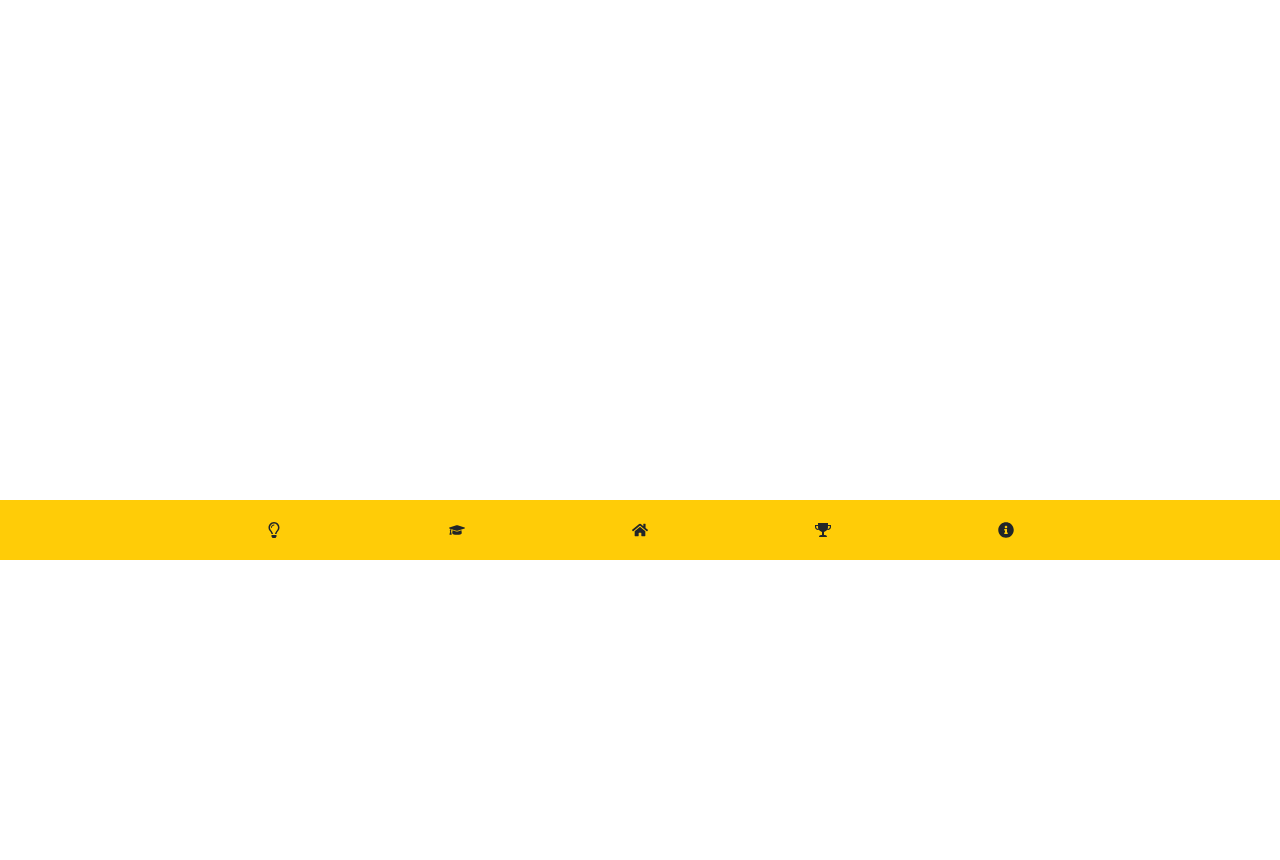
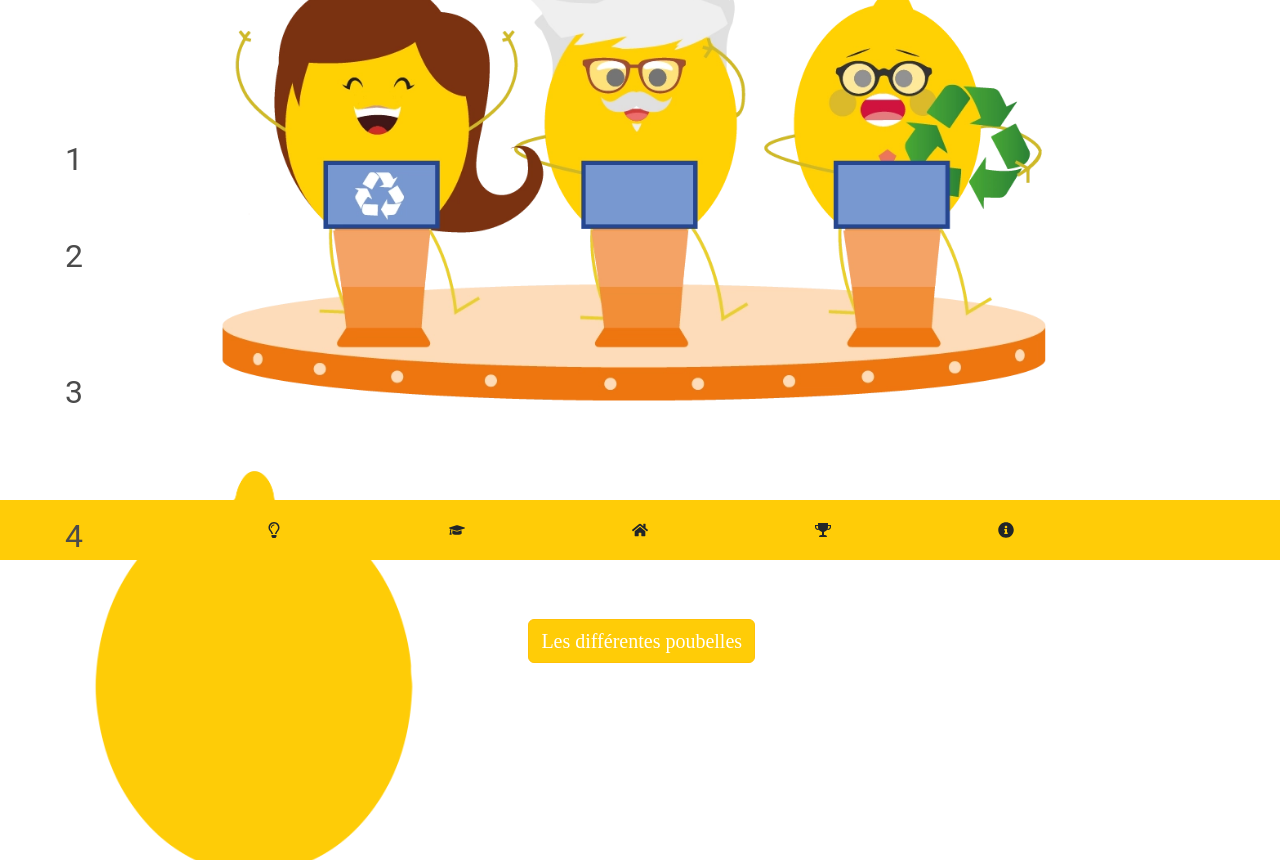
Before and after one commit to kameronramah/Lemontri, a React (Create React App) app: page /quizzhome in a window 1280 px wide. Shown: the part 240-1100 px from the top of the page. Before the commit the page ends 800 px from the top, so only its background shows below. Built offline with nearby package versions, Linux system fonts and the light colour scheme; no server answers; a web font is replaced by a local one; what react-chatbot-kit would draw is missing.

Commit message:
front quizz

```diff
--- a/src/App.css
+++ b/src/App.css
@@ -185,6 +185,54 @@ p.infoBulle{
 .citronAvocat{
   max-width: 60%;
   margin-top: 15%;
+}
+.citronQuizz{
+  max-width: 100%;
+  margin-top: -5%;
+}
+.citronCategorie{
+  max-width: 30%;
+  margin-right: 10%;
+}
+
+.boutonQuizz{
+  margin-top: 15%;
+}
+.nb{
+  position:absolute;
+  top:375px;
+  width:500px;
+  height:400px;
+  left: 65px;
+  z-index:2;
+  font-size:200%
+}
+.nb1{
+  position:absolute;
+  top:59%;
+  width:500px;
+  height:400px;
+  left: 65px;
+  z-index:2;
+  font-size:200%
+}
+.nb2{
+  position:absolute;
+  top:76%;
+  width:500px;
+  height:400px;
+  left: 65px;
+  z-index:2;
+  font-size:200%
+}
+.nb3{
+  position:absolute;
+  top:94%;
+  width:500px;
+  height:400px;
+  left: 65px;
+  z-index:2;
+  font-size:200%
 }
 
 #logoAccueil{
--- a/src/Pages/Authentication/Sign-up.js
+++ b/src/Pages/Authentication/Sign-up.js
@@ -50,7 +50,7 @@ const SignUp = () => {
         <div>
             <Container className="w-100 mx-auto">
                 <div className="d-flex">
-                    <img className="citronJoie img-fluid img-thumbnai" src={citronJoie}  alt="test"></img>
+                    <img className="citronJoie img-fluid img-thumbnai" src={citronJoie}  alt="Citron Joyeux"></img>
                     <div className="infoBulle1 text-center">
                         Vous avez réussi la première étape. Il ne reste plus qu’à renseigner les informations utiles pour vous connaître.
                         <br/>Nos citrons sont pressés de vous connaître !
--- a/src/Pages/Game/QuizzHome.js
+++ b/src/Pages/Game/QuizzHome.js
@@ -1,5 +1,9 @@
 import React from 'react'
 import {useNavigate} from "react-router-dom";
+import {Container} from 'react-bootstrap';
+import citronJoie from "../../img/Quizz.webp";
+import citronQuizz from "../../img/citronQuizz.webp";
+
 
 
 const QuizzHome = () => {
@@ -7,13 +11,48 @@ const QuizzHome = () => {
 
     return (
         <div>
-            <h1>LE QUIZZ MAZESTUEUX </h1>
-            <p>Teste tes connaissances sur le tri </p>
-            <ul>
-                 <button className='btn btn-warning ' onClick={e => navigate('/Quizzes')}>Les différentes poubelles</button>
-                 <button className='btn btn-warning ' onClick={e => navigate('/Quizzes')}>Les plastiques</button>
-                 <button className='btn btn-warning ' onClick={e => navigate('/Quizzes')}>Le verre </button>
-            </ul>
+            <Container className="w-100 mx-auto">
+                <div className='quizHaut text-center mt-4'>
+                    <h1>LE QUIZZ MAZESTUEUX </h1>
+                    <p>Teste tes connaissances sur le tri </p>
+                    <img className="citronQuizz img-fluid img-thumbnai" src={citronJoie}  alt="test"></img>
+                </div>
+
+
+                <div className='d-flex'>
+                    <img className="citronCategorie img-fluid img-thumbnai" src={citronQuizz}  alt="test"></img>
+                    <p className='nb'>1</p>
+                    <div  className='boutonQuizz'>
+                        <button className='btn btn-warning ' onClick={e => navigate('/Quizzes')}>Les différentes poubelles</button>
+                    </div>
+                </div>
+                <div className='d-flex'>
+                    <img className="citronCategorie img-fluid img-thumbnai" src={citronQuizz}  alt="test"></img>
+                    <p className='nb1'>2</p>
+                    <div  className='boutonQuizz'>
+                        <button className='btn btn-warning ' onClick={e => navigate('/Quizzes')}>Les différentes poubelles</button>
+                    </div>
+                </div>
+                <div className='d-flex'>
+                    <img className="citronCategorie img-fluid img-thumbnai" src={citronQuizz}  alt="test"></img>
+                    <p className='nb2'>3</p>
+                    <div  className='boutonQuizz'>
+                        <button className='btn btn-warning ' onClick={e => navigate('/Quizzes')}>Les plastiques</button>
+                    </div>
+                </div>
+                <div className='d-flex'>
+                    <img className="citronCategorie img-fluid img-thumbnai" src={citronQuizz}  alt="test"></img>
+                    <p className='nb3'>4</p>
+                    <div  className='boutonQuizz'>
+                        <button className='btn btn-warning ' onClick={e => navigate('/Quizzes')}>Le verre </button>
+                    </div>
+                </div>
+
+
+
+
+
+            </Container>
         </div>
     )
 }
--- a/src/Pages/Game/Quizzes.js
+++ b/src/Pages/Game/Quizzes.js
@@ -1,6 +1,8 @@
 import { Container } from 'react-bootstrap';
 import React, { useState ,  useEffect  } from 'react';
 import {useNavigate} from "react-router-dom";
+import citronJoie from "../../img/Happy_Zesty.webp";
+
 
 export default function App() {
 	const navigate = useNavigate();
```
Also changed, not shown: src/img/citronQuizz.webp (added).
